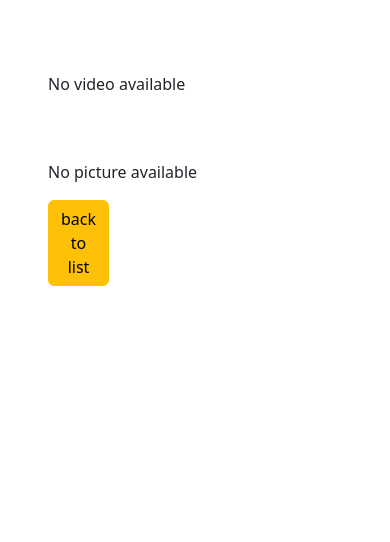
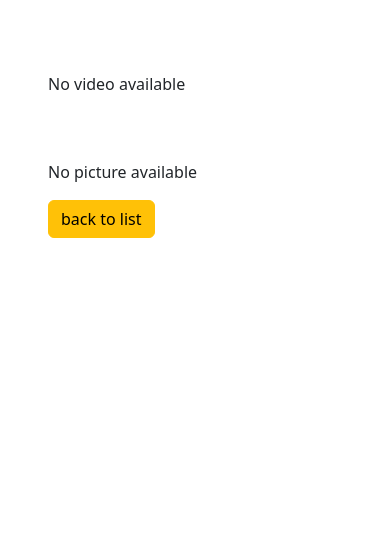
Before and after one commit to GabrielSAPONARA/SnowTricks, a Symfony app: template templates/figure/show.html.twig in a window 390 px wide. Shown: the part 176-718 px from the top of the page. Run offline with Twig, Linux system fonts and the light colour scheme; the template is opened without the code that fills it, so the values that code supplies are empty; some libraries are stand-ins or nearby versions.

Commit message:
:iphone: improve responsive to the back list button

```diff
--- a/templates/figure/show.html.twig
+++ b/templates/figure/show.html.twig
@@ -94,7 +94,7 @@
                     {% endfor %}
                 {% endif %}
             </div>
-            <div class="col-1">
+            <div class="col-1-xxl col-2-xl col-3-lg col-4-md col-6">
                 <a class="btn btn-warning mb-3" href="{{ path('app_figure_index') }}">back to list</a>
                 {% if is_granted('IS_AUTHENTICATED') %}
                     <a class="btn btn-warning mb-3" href="{{ path('app_figure_edit', {'slug': figure.slug}) }}">edit</a>
```
